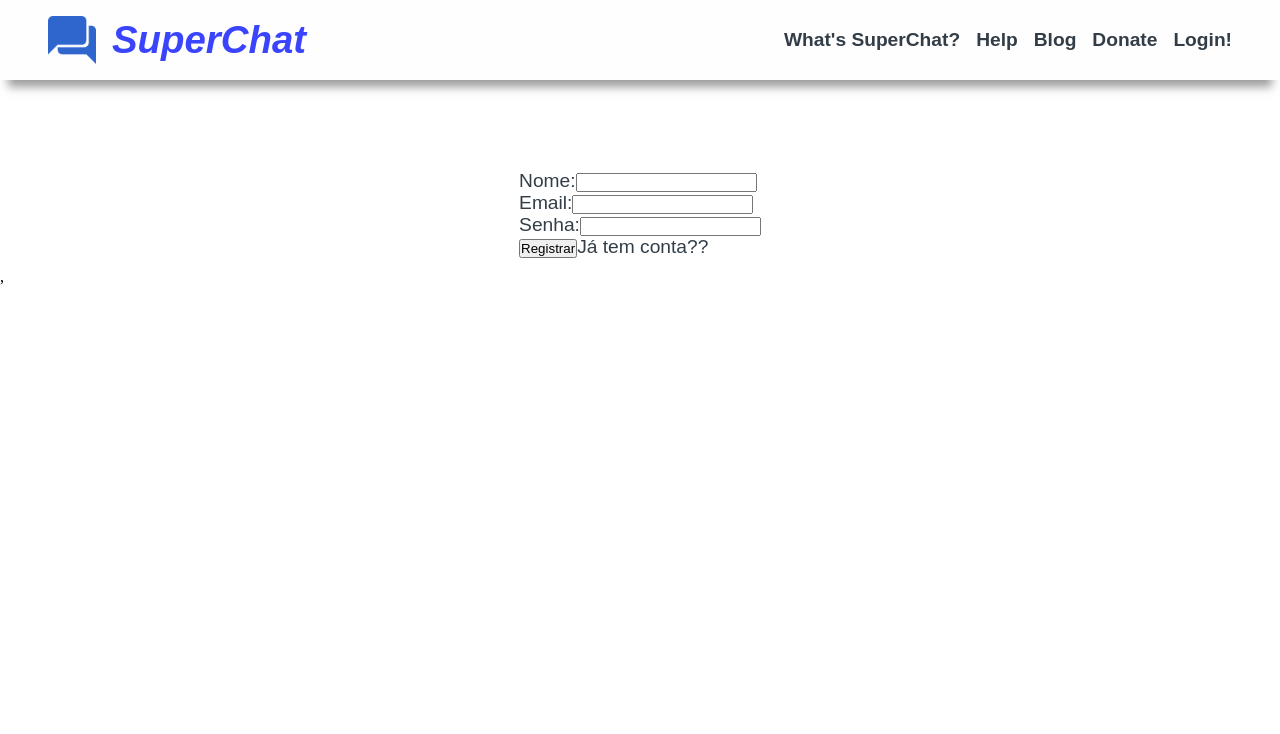
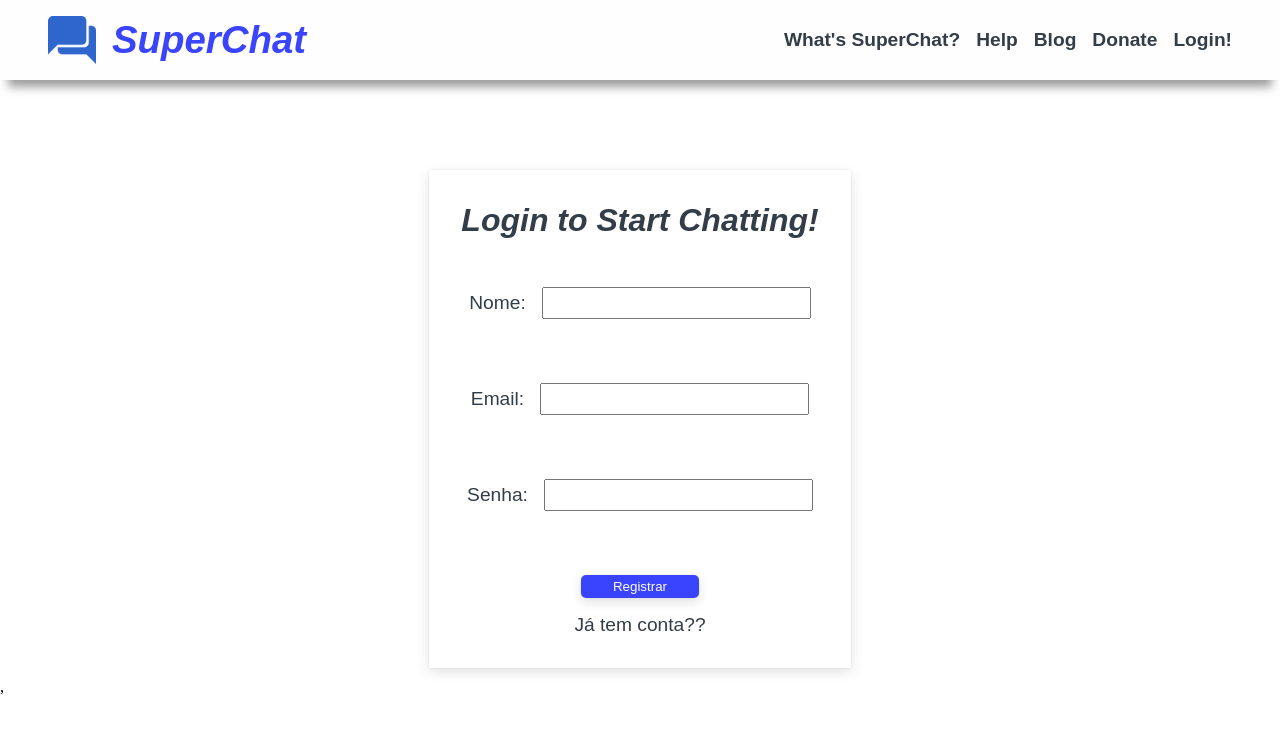
Before and after one commit to Luiznunvoa/trabalho-redes, a React (Vite) app in the folder client/: page /register in a window 1280 px wide. Shown: the top 734 px of the page. Built offline with nearby package versions, Linux system fonts and the light colour scheme; no server answers.

Commit message:
feat: estilização da página de registrar e spinner

```diff
--- a/client/src/pages/login/index.tsx
+++ b/client/src/pages/login/index.tsx
@@ -5,6 +5,7 @@ import { useSession } from "../../hooks/useSession";
 import { StyledContainer, StyledContainerForm, StyledContainerHeader } from "../../styles/container";
 import { StyledButton } from "../../styles/button";
 import { StyledAlert, StyledAlertContaienr } from "../../styles/error_message";
+import { Spinner } from "../../styles/spinner";
 
 export function Login() {
   const { register, handleSubmit, formState: { errors } } = useForm<Credentials>();
@@ -12,7 +13,7 @@ export function Login() {
   const onSubmit: SubmitHandler<Credentials> = (credentials) => login(credentials)
 
   if (loading) {
-    return <>Loading...</>;
+    return <Spinner />;
   }
 
   if (error) {
--- a/client/src/pages/register/index.tsx
+++ b/client/src/pages/register/index.tsx
@@ -2,6 +2,10 @@ import { Link } from "react-router-dom";
 import { useForm, SubmitHandler } from "react-hook-form";
 import { useUser } from "../../hooks/useUsers";
 import { UserData } from "types/profiles";
+import { StyledContainer, StyledContainerForm, StyledContainerHeader } from "../../styles/container";
+import { StyledAlert, StyledAlertContaienr } from "../../styles/error_message";
+import { StyledButton } from "../../styles/button";
+import { Spinner } from "../../styles/spinner";
 
 export function Register() {
   const { register, handleSubmit, formState: { errors } } = useForm<UserData>();
@@ -9,7 +13,7 @@ export function Register() {
   const onSubmit: SubmitHandler<UserData> = (data) => createUser(data)
 
   if (loading) {
-    return <>Loading...</>
+    return <Spinner />
   }
 
   if (error) {
@@ -17,22 +21,28 @@ export function Register() {
   }
 
   return (
-    <form onSubmit={handleSubmit(onSubmit)}>
+    <StyledContainer>
+      <StyledContainerHeader>
+        <h1>Login to Start Chatting!</h1>
+      </StyledContainerHeader>
+      <StyledContainerForm onSubmit={handleSubmit(onSubmit)}>
         <div>
           <label htmlFor="name">Nome:</label>
           <input
             id="name"
             type="text"
             {...register("name", {
-            required: "Nome é obrigatório",
+              required: "⚠️ Nome é obrigatório",
               pattern: {
                 value: /^[A-Za-zÀ-ÖØ-öø-ÿ\s]+$/,
-              message: "Nome inválido (somente letras e espaços são permitidos)",
+                message: "⚠️ Nome inválido (somente letras e espaços são permitidos)",
               },
             })}
           />
-        {errors.name && <span>{errors.name.message}</span>}
         </div>
+        <StyledAlertContaienr>
+          {errors.name && <StyledAlert>{errors.name.message}</StyledAlert>}
+        </StyledAlertContaienr>
 
         <div>
           <label htmlFor="email">Email:</label>
@@ -40,29 +50,34 @@ export function Register() {
             id="email"
             type="email"
             {...register("email", {
-            required: "Email é obrigatório",
+              required: "⚠️ Email é obrigatório",
               pattern: {
                 value: /^[\w-.]+@([\w-]+\.)+[\w-]{2,4}$/,
-              message: "Formato de email inválido",
+                message: "⚠️ Formato de email inválido",
               },
             })}
           />
-        {errors.email && <span>{errors.email.message}</span>}
         </div>
+        <StyledAlertContaienr>
+          {errors.email && <StyledAlert>{errors.email.message}</StyledAlert>}
+        </StyledAlertContaienr>
 
         <div>
           <label htmlFor="password">Senha:</label>
           <input
             id="password"
             type="password"
-          {...register("password", { required: "Senha é obrigatória" })}
+            {...register("password", { required: "⚠️ Senha é obrigatória" })}
           />
-        {errors.password && <span>{errors.password.message}</span>}
         </div>
+        <StyledAlertContaienr>
+          {errors.password && <StyledAlert>{errors.password.message}</StyledAlert>}
+        </StyledAlertContaienr>
 
-      <button type="submit">Registrar</button>
+        <StyledButton  type="submit">Registrar</StyledButton>
         <Link to={"/login"}>Já tem conta??</Link>
-    </form>
+      </StyledContainerForm>
 
+    </StyledContainer>
   );
 }
--- /dev/null
+++ b/client/src/styles/spinner.ts
@@ -0,0 +1,15 @@
+import styled, { keyframes } from "styled-components";
+
+const spin = keyframes`
+  0% { transform: rotate(0deg); }
+  100% { transform: rotate(360deg); }
+`;
+
+export const Spinner = styled.div`
+  width: 48px;
+  height: 48px;
+  border: 5px solid rgba(0, 0, 0, 0.1);
+  border-top-color: #3498db;    /* cor do “pedaço” visível */
+  border-radius: 50%;
+  animation: ${spin} 1s linear infinite;
+`;
```
Lines whose indentation alone changed are shown as unchanged.
